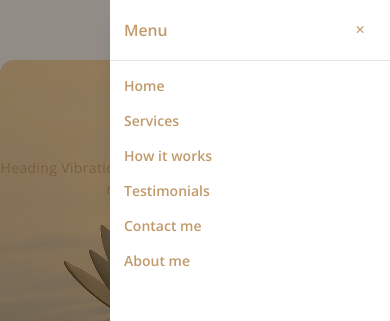
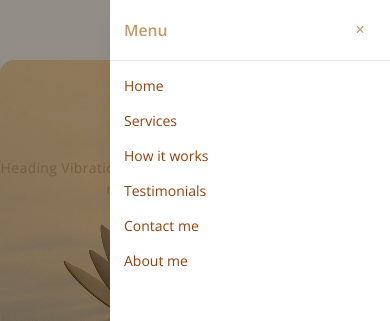
Before and after one commit to dedkola/harp-healing, a Next.js app: page /demo7 in a window 390 px wide. Both pictures are taken after a click on the button "Open menu". Shown: the top 321 px of the page. Built offline with nearby package versions, Linux system fonts and the light colour scheme.

Commit message:
fix font h1

```diff
--- a/app/ui/Navbar4.tsx
+++ b/app/ui/Navbar4.tsx
@@ -94,8 +94,8 @@ const Navbar4 = ({
                                             <a
                                                 key={item.title}
                                                 href={item.url}
-                                                className="text-md font-semibold hover:text-accent-foreground"
-                                                style={{ color: "#c19a6b" }}
+                                                className="text-md font-semibold hover:text-accent-foreground !font-thin text-amber-800"
+                                                style={{ color: "#92400E" }}
                                             >
                                                 {item.title}
                                             </a>
```
